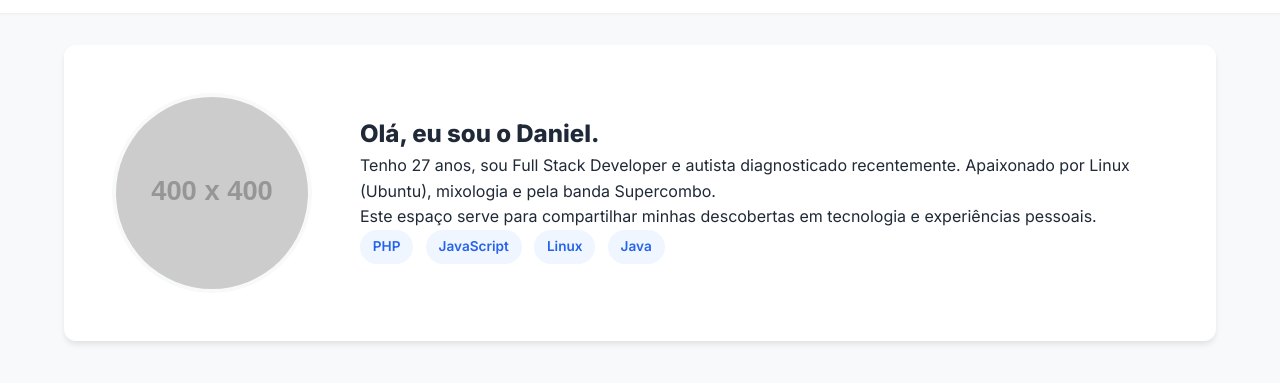
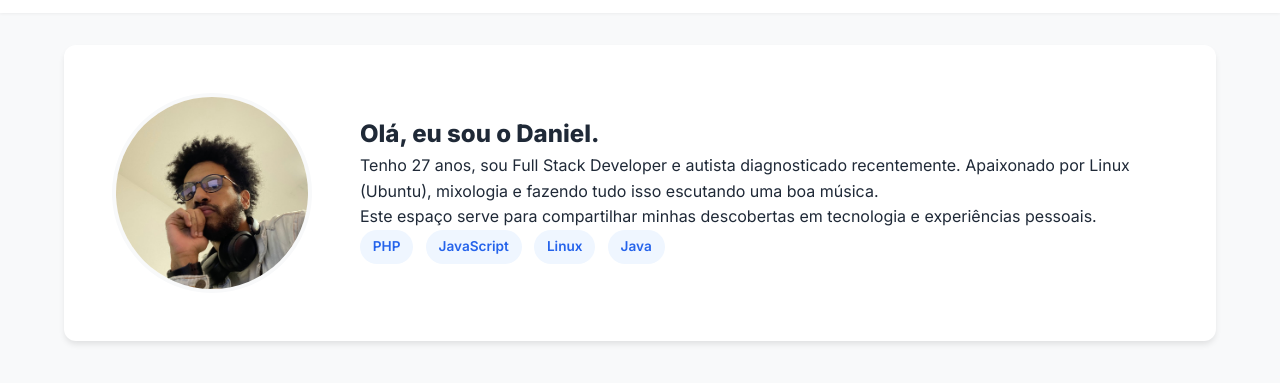
Before and after one commit to manieldorais/manieldorais.github.io, a plain HTML site: page daniel-blog/sobre.html in a window 1280 px wide. Shown: the part 57-440 px from the top of the page. Drawn offline with Linux system fonts and the light colour scheme; placeholder pictures from the web are drawn by us.

Commit message:
update sobre

```diff
--- a/daniel-blog/sobre.html
+++ b/daniel-blog/sobre.html
@@ -24,11 +24,11 @@
 
 	<main class="container">
 		<section class="profile-section">
-			<img src="https://placehold.co/400x400/2563eb/FFF?text=Daniel" alt="Daniel" class="profile-img">
+			<img src="image/IMG_1375.jpg" alt="Daniel" class="profile-img">
 
 			<div class="profile-bio">
 				<h1>Olá, eu sou o Daniel.</h1>
-				<p>Tenho 27 anos, sou Full Stack Developer e autista diagnosticado recentemente. Apaixonado por Linux (Ubuntu), mixologia e pela banda Supercombo.</p>
+				<p>Tenho 27 anos, sou Full Stack Developer e autista diagnosticado recentemente. Apaixonado por Linux (Ubuntu), mixologia e fazendo tudo isso escutando uma boa música.</p>
 				<p>Este espaço serve para compartilhar minhas descobertas em tecnologia e experiências pessoais.</p>
 
 				<div class="skills-wrapper">
```
Also changed, not shown: daniel-blog/image/IMG_1375.jpg (added).
